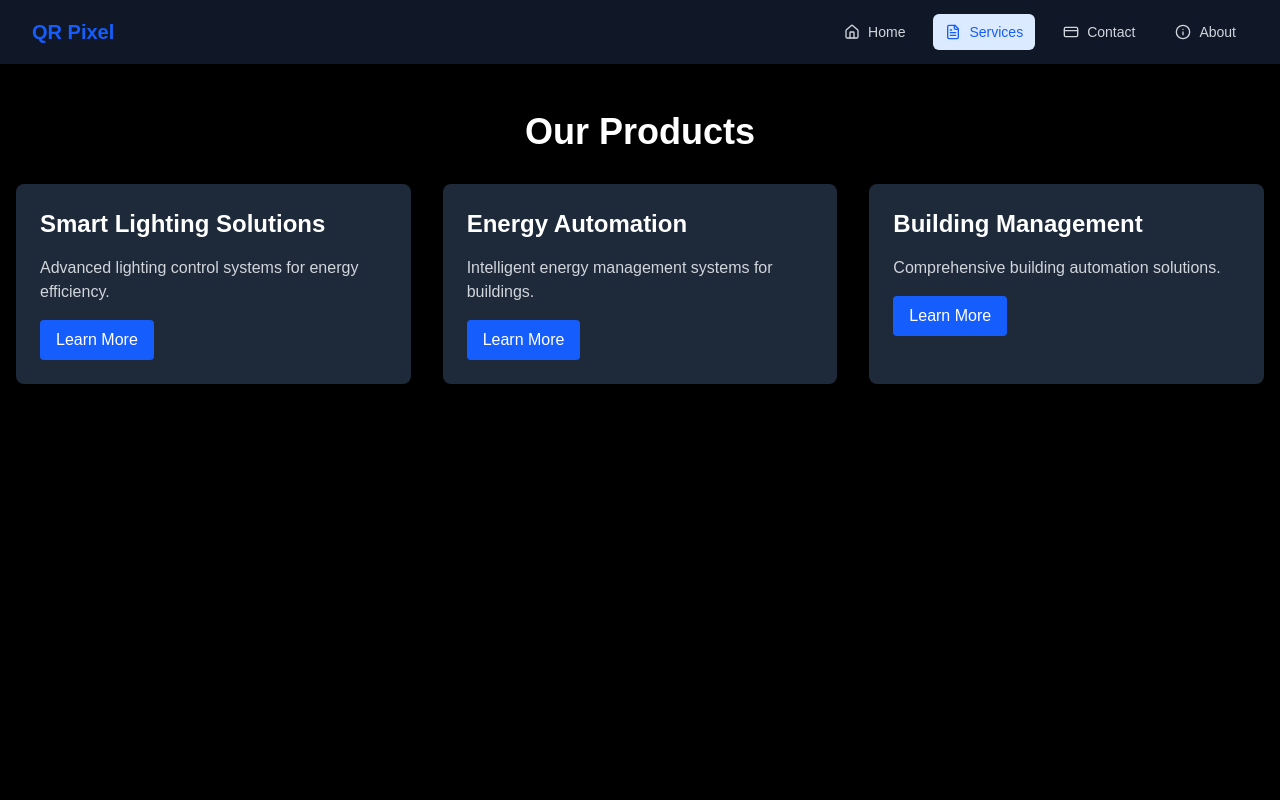
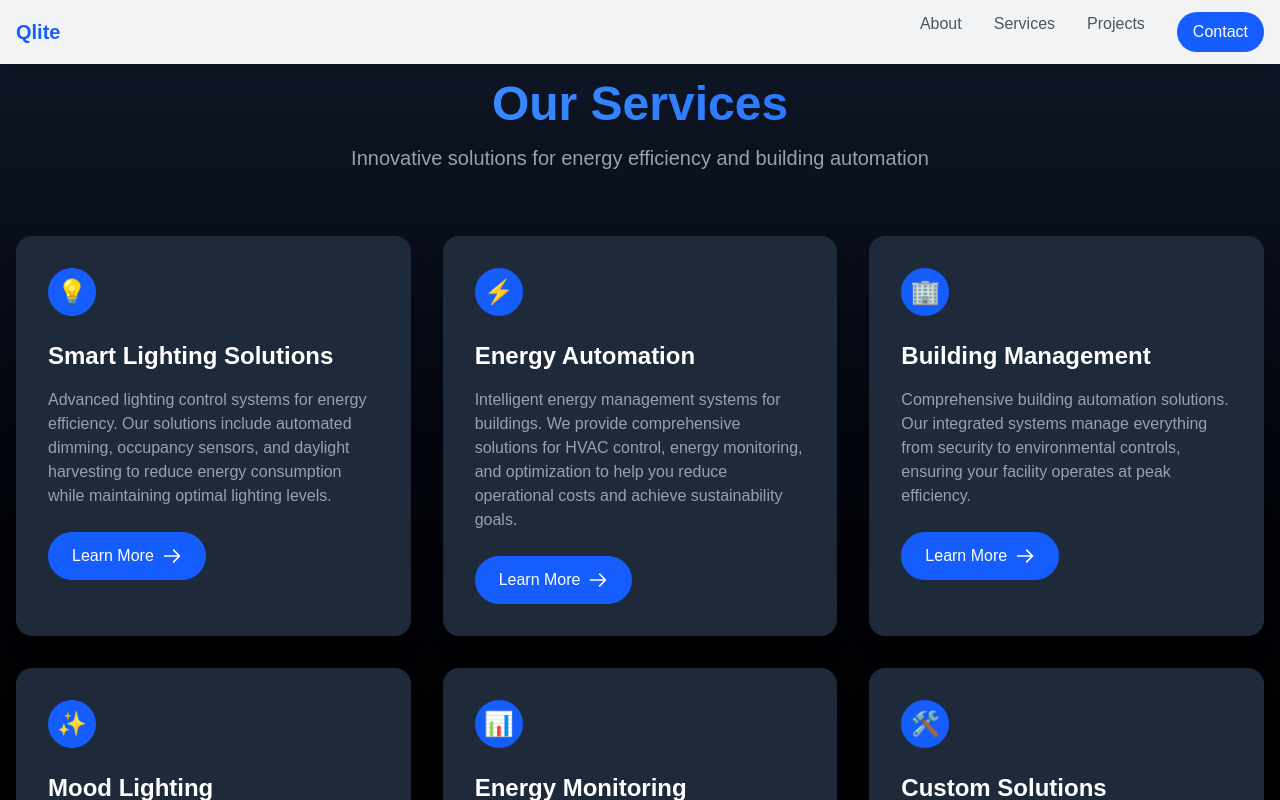
Before and after one commit to Shubam-08/pixel-ql, a Next.js app: page /services in a window 1280 px wide. Shown: the top 800 px of the page. Built offline with nearby package versions, Linux system fonts and the light colour scheme.

Commit message:
layout changes

```diff
--- a/app/page.tsx
+++ b/app/page.tsx
@@ -1,45 +1,97 @@
-// app/page.tsx
 import { HeroLamp } from "@/components/HeroLamp";
 import { ContainerScroll } from "@/components/ui/container-scroll-animation";
 import Image from "next/image";
+import Link from "next/link";
 
 export default function Home() {
   return (
     <>
       <HeroLamp />
 
-      <section className="bg-black">
+      {/* Featured Projects Section */}
+      <section className="py-20 bg-gradient-to-b from-gray-900 to-black">
         <ContainerScroll
           titleComponent={
-            <h2 className="text-4xl font-bold text-white mb-6 text-center">
+            <h2 className="text-4xl font-bold text-white mb-12 text-center">
               Our Featured Projects
             </h2>
           }
         >
-          <div className="w-full flex flex-col items-center justify-center py-12 px-4 md:px-6">
-            <div className="w-full">
-
-
-<Image
-  src="/second.jpg"
-  alt="29k Hotel Project"
-  width={800}  // ✅ Add width
-  height={500} // ✅ Add height
-  className="rounded-lg object-cover shadow-lg w-full max-w-4xl"
-/>
-
-              <div className="text-center mt-8">
-                <h3 className="text-2xl font-bold mb-2">29k Hotel, Pune</h3>
-                <p className="text-yellow-900 font-semibold">
+          <div className="grid grid-cols-1 md:grid-cols-2 lg:grid-cols-3 gap-8 px-4 md:px-8">
+            {/* Project Card */}
+            <div className="bg-gray-800 rounded-2xl overflow-hidden shadow-xl transform hover:scale-105 transition-all duration-300">
+              <div className="relative h-64">
+                <Image
+                  src="/second.jpg"
+                  alt="29k Hotel Project"
+                  fill
+                  className="object-cover"
+                />
+              </div>
+              <div className="p-6">
+                <h3 className="text-2xl font-bold text-white mb-3">29k Hotel, Pune</h3>
+                <p className="text-gray-300 mb-4">
                   GRMS, mood lighting, and energy automation solutions integrated by Qlite.
                 </p>
-              </div>
-              <div className="mt-8">
-                <button className="bg-blue-900 p-4 border-2 hover:bg-blue-800 transition-colors">Show more</button>
+                <Link
+                  href="/projects/29k-hotel"
+                  className="inline-block bg-blue-600 text-white px-6 py-3 rounded-full hover:bg-blue-700 transition-colors"
+                >
+                  Learn More
+                </Link>
               </div>
             </div>
+            {/* Add more project cards here */}
           </div>
         </ContainerScroll>
+      </section>
+
+      {/* Services Section */}
+      <section className="py-20 bg-white">
+        <ContainerScroll
+          titleComponent={
+            <h2 className="text-4xl font-bold text-gray-900 mb-12 text-center">
+              Our Services
+            </h2>
+          }
+        >
+          <div className="grid grid-cols-1 md:grid-cols-2 lg:grid-cols-3 gap-8 px-4 md:px-8">
+            {/* Service Cards */}
+            <div className="bg-white rounded-2xl p-8 shadow-xl hover:shadow-2xl transition-shadow">
+              <h3 className="text-2xl font-bold text-gray-900 mb-4">Energy Management</h3>
+              <p className="text-gray-600 mb-6">
+                Advanced energy monitoring and optimization solutions
+              </p>
+              <Link
+                href="/services/energy-management"
+                className="text-blue-600 hover:text-blue-700"
+              >
+                Learn More →
+              </Link>
+            </div>
+            {/* Add more service cards here */}
+          </div>
+        </ContainerScroll>
+      </section>
+
+      {/* Call to Action Section */}
+      <section className="py-20 bg-blue-600">
+        <div className="container mx-auto px-4">
+          <div className="text-center">
+            <h2 className="text-4xl font-bold text-white mb-6">
+              Ready to Transform Your Space?
+            </h2>
+            <p className="text-xl text-white/90 mb-8">
+              Contact us today to schedule a consultation
+            </p>
+            <Link
+              href="/contact"
+              className="inline-block bg-white text-blue-600 px-8 py-4 rounded-full font-semibold hover:bg-blue-100 transition-colors"
+            >
+              Get Started
+            </Link>
+          </div>
+        </div>
       </section>
     </>
   );
--- /dev/null
+++ b/app/projects/page.tsx
@@ -0,0 +1,72 @@
+import Link from "next/link";
+
+export default function ProjectsPage() {
+  const projects = [
+    {
+      title: "29k Hotel, Pune",
+      description: "Integrated GRMS, mood lighting, and energy automation solutions",
+      image: "/second.jpg",
+      link: "/projects/29k-hotel"
+    },
+    {
+      title: "Corporate Office Building",
+      description: "Complete building automation and energy management system",
+      image: "/office.jpg",
+      link: "/projects/office"
+    },
+    {
+      title: "Luxury Retail Mall",
+      description: "Smart lighting and energy optimization solutions",
+      image: "/mall.jpg",
+      link: "/projects/mall"
+    }
+  ];
+
+  return (
+    <main className="min-h-screen bg-white">
+      <section className="py-20">
+        <div className="container mx-auto px-4">
+          <div className="text-center mb-16">
+            <h1 className="text-5xl font-bold mb-4 bg-clip-text text-transparent bg-gradient-to-r from-blue-600 to-blue-800">
+              Our Projects
+            </h1>
+            <p className="text-xl text-gray-600 max-w-2xl mx-auto">
+              Real-world implementations of our innovative solutions
+            </p>
+          </div>
+
+          <div className="grid grid-cols-1 md:grid-cols-2 lg:grid-cols-3 gap-8">
+            {projects.map((project, index) => (
+              <div
+                key={index}
+                className="group relative overflow-hidden rounded-2xl shadow-lg hover:shadow-2xl transition-shadow"
+              >
+                <div className="relative h-64 md:h-80">
+                  <Image
+                    src={project.image}
+                    alt={project.title}
+                    fill
+                    className="object-cover transform group-hover:scale-110 transition-transform duration-300"
+                  />
+                </div>
+                <div className="p-6 bg-white">
+                  <h2 className="text-2xl font-bold mb-3">{project.title}</h2>
+                  <p className="text-gray-600 mb-6">{project.description}</p>
+                  <Link
+                    href={project.link}
+                    className="inline-flex items-center text-blue-600 hover:text-blue-700 transition-colors"
+                  >
+                    View Project
+                    <svg className="ml-2 w-5 h-5" fill="none" stroke="currentColor" viewBox="0 0 24 24">
+                      <path strokeLinecap="round" strokeLinejoin="round" strokeWidth={2} d="M14 5l7 7m0 0l-7 7m7-7H3" />
+                    </svg>
+                  </Link>
+                </div>
+              </div>
+            ))}
+          </div>
+        </div>
+      </section>
+    </main>
+  );
+}
--- a/app/services/page.tsx
+++ b/app/services/page.tsx
@@ -1,31 +1,80 @@
-export default function ProductsPage() {
+import Link from "next/link";
+
+export default function ServicesPage() {
+  const services = [
+    {
+      title: "Smart Lighting Solutions",
+      description: "Advanced lighting control systems for energy efficiency. Our solutions include automated dimming, occupancy sensors, and daylight harvesting to reduce energy consumption while maintaining optimal lighting levels.",
+      icon: "💡",
+      link: "/services/lighting"
+    },
+    {
+      title: "Energy Automation",
+      description: "Intelligent energy management systems for buildings. We provide comprehensive solutions for HVAC control, energy monitoring, and optimization to help you reduce operational costs and achieve sustainability goals.",
+      icon: "⚡",
+      link: "/services/energy"
+    },
+    {
+      title: "Building Management",
+      description: "Comprehensive building automation solutions. Our integrated systems manage everything from security to environmental controls, ensuring your facility operates at peak efficiency.",
+      icon: "🏢",
+      link: "/services/building"
+    },
+    {
+      title: "Mood Lighting",
+      description: "Customizable lighting solutions that enhance ambiance and create the perfect atmosphere for any space. Perfect for hospitality, retail, and residential applications.",
+      icon: "✨",
+      link: "/services/mood-lighting"
+    },
+    {
+      title: "Energy Monitoring",
+      description: "Real-time energy consumption tracking and analytics to help you identify inefficiencies and optimize your energy usage.",
+      icon: "📊",
+      link: "/services/monitoring"
+    },
+    {
+      title: "Custom Solutions",
+      description: "Tailored automation solutions designed specifically for your unique needs and requirements. We work closely with you to create the perfect system for your space.",
+      icon: "🛠️",
+      link: "/services/custom"
+    }
+  ];
+
   return (
-    <main className="min-h-screen bg-black text-white">
-      <section className="py-12">
+    <main className="min-h-screen bg-gradient-to-b from-gray-900 to-black text-white">
+      <section className="py-20">
         <div className="container mx-auto px-4">
-          <h1 className="text-4xl font-bold text-center mb-8">Our Products</h1>
+          <div className="text-center mb-16">
+            <h1 className="text-5xl font-bold mb-4 bg-clip-text text-transparent bg-gradient-to-r from-blue-400 to-blue-600">
+              Our Services
+            </h1>
+            <p className="text-xl text-gray-400 max-w-2xl mx-auto">
+              Innovative solutions for energy efficiency and building automation
+            </p>
+          </div>
+
           <div className="grid grid-cols-1 md:grid-cols-2 lg:grid-cols-3 gap-8">
-            <div className="bg-gray-800 p-6 rounded-lg shadow-lg">
-              <h2 className="text-2xl font-bold mb-4">Smart Lighting Solutions</h2>
-              <p className="text-gray-300 mb-4">Advanced lighting control systems for energy efficiency.</p>
-              <button className="bg-blue-600 hover:bg-blue-700 text-white px-4 py-2 rounded">
-                Learn More
-              </button>
-            </div>
-            <div className="bg-gray-800 p-6 rounded-lg shadow-lg">
-              <h2 className="text-2xl font-bold mb-4">Energy Automation</h2>
-              <p className="text-gray-300 mb-4">Intelligent energy management systems for buildings.</p>
-              <button className="bg-blue-600 hover:bg-blue-700 text-white px-4 py-2 rounded">
-                Learn More
-              </button>
-            </div>
-            <div className="bg-gray-800 p-6 rounded-lg shadow-lg">
-              <h2 className="text-2xl font-bold mb-4">Building Management</h2>
-              <p className="text-gray-300 mb-4">Comprehensive building automation solutions.</p>
-              <button className="bg-blue-600 hover:bg-blue-700 text-white px-4 py-2 rounded">
-                Learn More
-              </button>
-            </div>
+            {services.map((service, index) => (
+              <div
+                key={index}
+                className="bg-gray-800 p-8 rounded-2xl shadow-xl hover:shadow-2xl transition-shadow"
+              >
+                <div className="flex items-center justify-center w-12 h-12 bg-blue-600 rounded-full mb-6">
+                  <span className="text-2xl font-bold text-white">{service.icon}</span>
+                </div>
+                <h2 className="text-2xl font-bold mb-4">{service.title}</h2>
+                <p className="text-gray-400 mb-6">{service.description}</p>
+                <Link
+                  href={service.link}
+                  className="inline-flex items-center px-6 py-3 bg-blue-600 text-white rounded-full hover:bg-blue-700 transition-colors"
+                >
+                  Learn More
+                  <svg className="ml-2 w-5 h-5" fill="none" stroke="currentColor" viewBox="0 0 24 24">
+                    <path strokeLinecap="round" strokeLinejoin="round" strokeWidth={2} d="M14 5l7 7m0 0l-7 7m7-7H3" />
+                  </svg>
+                </Link>
+              </div>
+            ))}
           </div>
         </div>
       </section>
--- a/components/CustomNavbar.tsx
+++ b/components/CustomNavbar.tsx
@@ -1,17 +1,104 @@
 // components/CustomNavbar.tsx
 "use client";
 
-
-import { Home, FileText, CreditCard, Info } from "lucide-react";
-import { AnimeNavBar } from "@/components/ui/anime-navbar";
-
-const items = [
-  { name: "Home", href: "/", icon: Home },
-  { name: "Services", href: "/services", icon: FileText },
-  { name: "Contact", href: "/contact", icon: CreditCard },
-  { name: "About", href: "/about", icon: Info },
-];
+import Link from "next/link";
+import { useState } from "react";
 
 export function CustomNavbar() {
-  return <AnimeNavBar items={items} defaultActive="Home" />;
+  const [isOpen, setIsOpen] = useState(false);
+
+  return (
+    <nav className="fixed w-full z-50 bg-white/95 backdrop-blur-sm shadow-lg">
+      <div className="container mx-auto px-4">
+        <div className="flex justify-between items-center h-16">
+          <Link href="/" className="text-xl font-bold text-blue-600">
+            Qlite
+          </Link>
+
+          {/* Desktop Navigation */}
+          <div className="hidden md:flex space-x-8">
+            <Link
+              href="/about"
+              className="text-gray-600 hover:text-blue-600 transition-colors"
+            >
+              About
+            </Link>
+            <Link
+              href="/services"
+              className="text-gray-600 hover:text-blue-600 transition-colors"
+            >
+              Services
+            </Link>
+            <Link
+              href="/projects"
+              className="text-gray-600 hover:text-blue-600 transition-colors"
+            >
+              Projects
+            </Link>
+            <Link
+              href="/contact"
+              className="bg-blue-600 text-white px-4 py-2 rounded-full hover:bg-blue-700 transition-colors"
+            >
+              Contact
+            </Link>
+          </div>
+
+          {/* Mobile Menu Button */}
+          <button
+            className="md:hidden"
+            onClick={() => setIsOpen(!isOpen)}
+          >
+            <svg
+              className="h-6 w-6 text-gray-600"
+              fill="none"
+              strokeLinecap="round"
+              strokeLinejoin="round"
+              strokeWidth="2"
+              viewBox="0 0 24 24"
+              stroke="currentColor"
+            >
+              {isOpen ?
+                <path d="M6 18L18 6M6 6l12 12" /> :
+                <path d="M4 6h16M4 12h16M4 18h16" />
+              }
+            </svg>
+          </button>
+        </div>
+
+        {/* Mobile Menu */}
+        <div className={`md:hidden ${isOpen ? 'block' : 'hidden'}`}>
+          <div className="px-2 pt-2 pb-3 space-y-1">
+            <Link
+              href="/about"
+              className="block px-3 py-2 rounded-md text-base font-medium text-gray-700 hover:text-blue-600 hover:bg-gray-50"
+              onClick={() => setIsOpen(false)}
+            >
+              About
+            </Link>
+            <Link
+              href="/services"
+              className="block px-3 py-2 rounded-md text-base font-medium text-gray-700 hover:text-blue-600 hover:bg-gray-50"
+              onClick={() => setIsOpen(false)}
+            >
+              Services
+            </Link>
+            <Link
+              href="/projects"
+              className="block px-3 py-2 rounded-md text-base font-medium text-gray-700 hover:text-blue-600 hover:bg-gray-50"
+              onClick={() => setIsOpen(false)}
+            >
+              Projects
+            </Link>
+            <Link
+              href="/contact"
+              className="block w-full text-center px-3 py-2 rounded-md text-base font-medium text-white bg-blue-600 hover:bg-blue-700"
+              onClick={() => setIsOpen(false)}
+            >
+              Contact
+            </Link>
+          </div>
+        </div>
+      </div>
+    </nav>
+  );
 }
```
